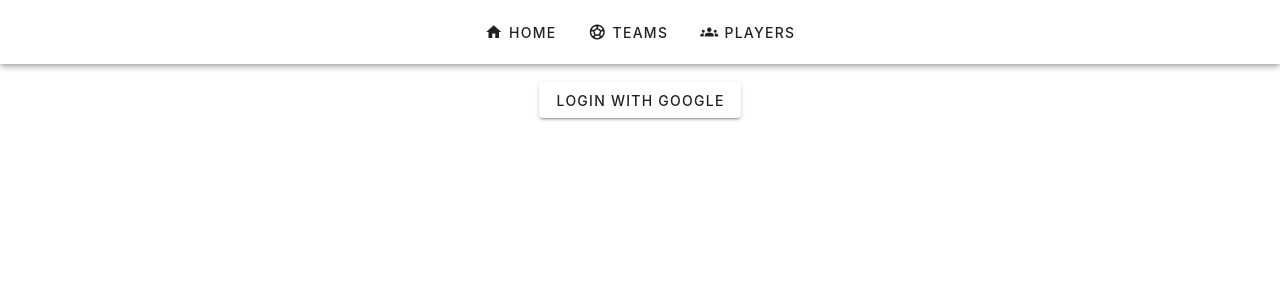
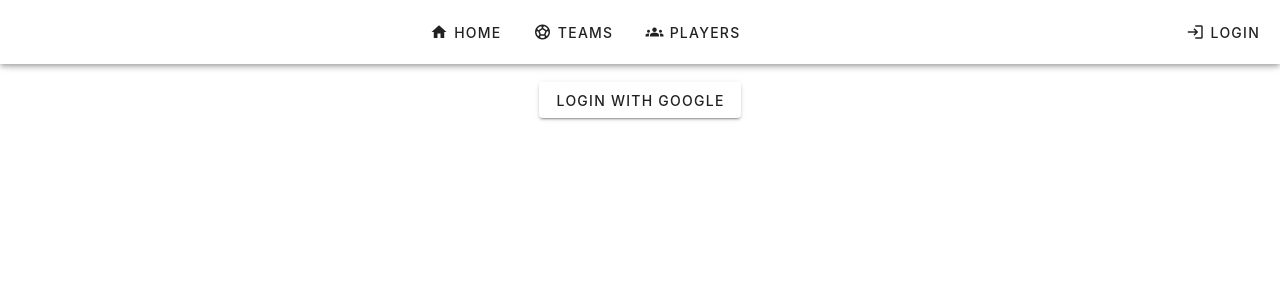
Before and after one commit to marcimerca/Football-Team-Building, a Vue app: page /login in a window 1280 px wide. Shown: the top 300 px of the page. Built offline with nearby package versions, Linux system fonts and the light colour scheme; no server answers.

Commit message:
login link navbar

```diff
--- a/src/components/Nav.vue
+++ b/src/components/Nav.vue
@@ -33,6 +33,10 @@ const userStore = useUserStore();
           <v-icon icon="md:logout" style="margin-right: 5px" />
           Logout
         </v-btn>
+        <v-btn v-else @click="router.push('/login')">
+          <v-icon icon="md:login" style="margin-right: 5px" />
+          Login
+        </v-btn>
       </v-app-bar>
     </v-layout>
   </div>
--- a/src/views/Login.vue
+++ b/src/views/Login.vue
@@ -3,7 +3,9 @@
     <v-btn @click="login">Login With Google</v-btn>
   </div>
   <div v-else>
-    <p>Welcome {{ userStore.user.displayName }}</p>
+    <h3 style="margin-bottom: 30px">
+      Welcome {{ userStore.user.displayName }}
+    </h3>
     <v-btn @click="logout">Logout</v-btn>
   </div>
 </template>
```
